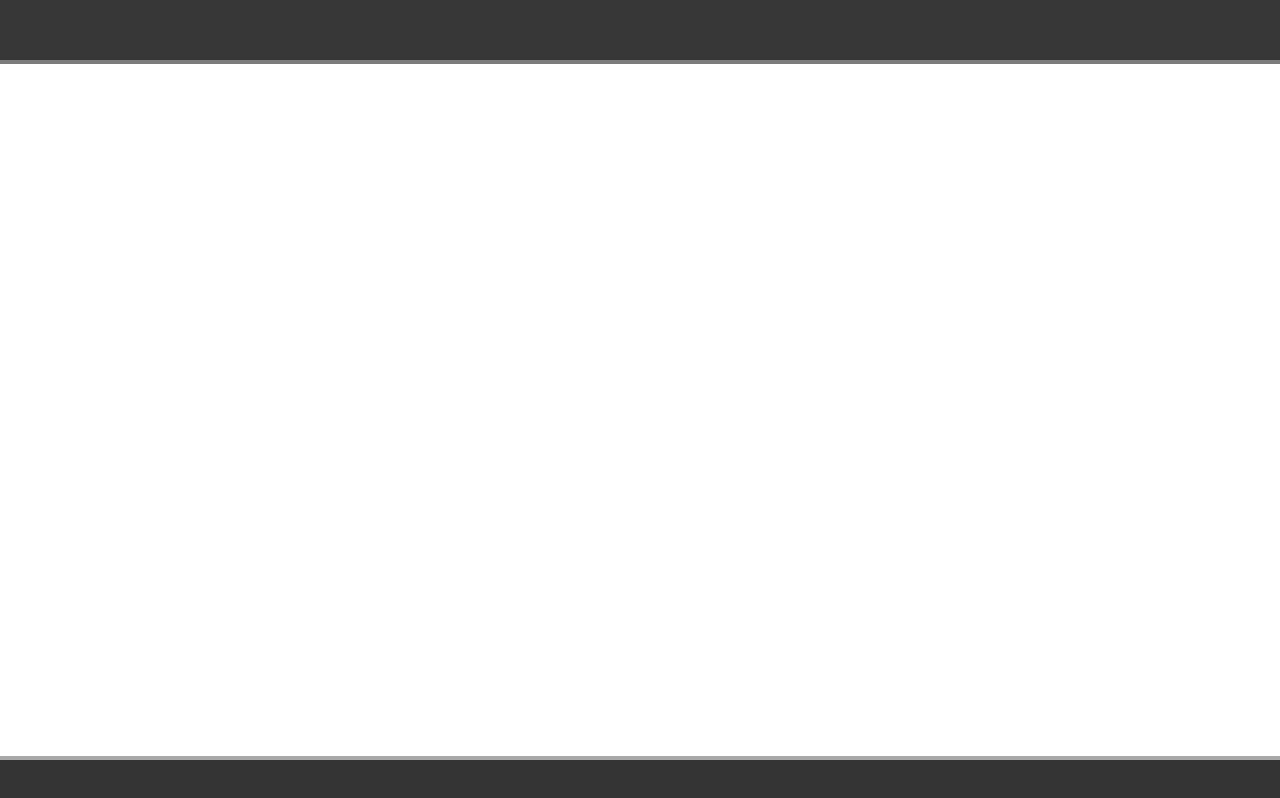
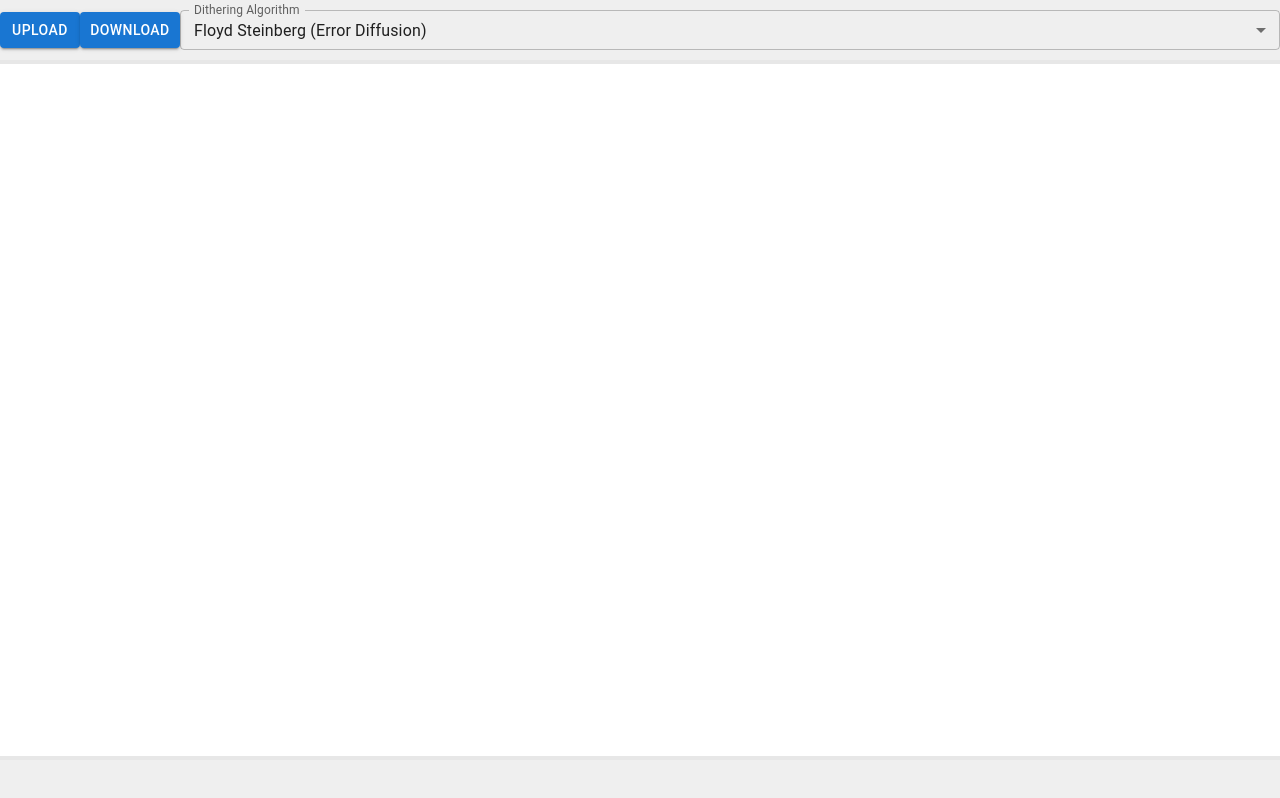
Before and after one commit to stephencz/dithering-web-app, a React (Create React App) app: page / in a window 1280 px wide. Built offline with nearby package versions, Linux system fonts and the light colour scheme.

Commit message:
Adding Material UI Components to the ToolBar.

```diff
--- a/package.json
+++ b/package.json
@@ -3,6 +3,9 @@
   "version": "0.1.0",
   "private": true,
   "dependencies": {
+    "@emotion/react": "^11.9.0",
+    "@emotion/styled": "^11.8.1",
+    "@mui/material": "^5.7.0",
     "@testing-library/jest-dom": "^5.16.4",
     "@testing-library/react": "^13.2.0",
     "@testing-library/user-event": "^13.5.0",
--- a/src/App.js
+++ b/src/App.js
@@ -1,16 +1,26 @@
 import React from 'react';
+import { useState } from 'react';
 
 import ToolBar from './components/ToolBar/ToolBar';
 import ImagePreview from './components/ImagePreview/ImagePreview';
 import InfoBar from './components/InfoBar/InfoBar';
 
 import './App.scss';
+import { DitheringOptions } from './Constants';
 
 const App = () => {
 
+  const [appState, setAppState] = useState({
+    originalImage: null,
+    renderedImage: null,
+    dither: DitheringOptions.FLOYD_STEINBERG,
+    quantize: null,
+    resize: null
+  });
+
   return (
     <div className="app">
-      <ToolBar />
+      <ToolBar appState={ appState} setAppState={ setAppState }/>
       <ImagePreview />
       <InfoBar />
     </div>
--- /dev/null
+++ b/src/Constants.js
@@ -0,0 +1,18 @@
+export const DitheringOptions = {
+  FLOYD_STEINBERG: "Floyd Steinberg (Error Diffusion)",
+  STUCKI: "Stucki (Error Diffusion)",
+  BURKES: "Burkes (Error Diffusion)",
+  BAYER: "Bayer (Ordered)",
+  VOID_AND_CLUSTER: "Void and Cluster (Ordered)",
+  HALFTONE: "Halftone",
+  THRESHOLD: "Threshold",
+  RANDOM: "Random"
+}
+
+export const QuantizationOptions = {
+
+}
+
+export const ResizeOptions = {
+
+}
--- /dev/null
+++ b/src/colors.scss
@@ -0,0 +1,2 @@
+$color-ui-bg: #efefef;
+$color-ui-border: #e7e7e7;
--- a/src/components/ImagePreview/ImagePreview.js
+++ b/src/components/ImagePreview/ImagePreview.js
@@ -1,6 +1,11 @@
 import React from "react";
 import "./ImagePreview.scss";
 
+/**
+ * The ImagePreview component displays a live preview
+ * of the user's image with their selected effects applied
+ * to it.
+ */
 const ImagePreview = (props) => {
 
   return (
--- a/src/components/ImagePreview/ImagePreview.scss
+++ b/src/components/ImagePreview/ImagePreview.scss
@@ -1,4 +1,5 @@
 .image-preview-wrapper
 {
   flex-grow: 1;
+  z-index:  -1;
 }
--- a/src/components/InfoBar/InfoBar.js
+++ b/src/components/InfoBar/InfoBar.js
@@ -1,6 +1,11 @@
 import React from "react";
 import "./InfoBar.scss";
 
+/**
+ * The InfoBar component provides the user with information
+ * about the image they are manipulating such as its size,
+ * format, and more.
+ */
 const InfoBar = (props) => {
 
   return (
--- a/src/components/InfoBar/InfoBar.scss
+++ b/src/components/InfoBar/InfoBar.scss
@@ -1,7 +1,9 @@
+@import '../../colors.scss';
+
 .infobar-wrapper
 {
-  border-top: 4px solid #a8a8a8;
-  background-color: #343434;
+  border-top: 4px solid $color-ui-border;
+  background-color: $color-ui-bg;
 
   height: 40px;
   width: 100%;
--- a/src/components/ToolBar/ToolBar.js
+++ b/src/components/ToolBar/ToolBar.js
@@ -1,12 +1,55 @@
 import React from "react";
+import { Button } from "@mui/material";
+import { FormControl, InputLabel, Select, MenuItem } from "@mui/material";
+import { DitheringOptions } from "../../Constants";
 import "./ToolBar.scss";
 
-const ToolBar = () => {
+/**
+ * The ToolBar component is the part of the application that
+ * the user does the bulk of their interaction with. It provides
+ * an interface for loading an image, applying the different effects
+ * to it, and downloading the final product.
+ *
+ * The view includes image panning and zooming.
+ */
+const ToolBar = (props) => {
+
+  const handleDitheringAlgorithmChange = (event) => {
+    props.setAppState({
+      ...props.appState,
+      dither: event.target.value
+    });
+  }
+
+  const generateDitheringAlgorithmSelectMenuItems = () => {
+
+    let menuItems = []
+
+    for(const [key, value] of Object.entries(DitheringOptions)) {
+      menuItems = [...menuItems, <MenuItem key={key} value={value}>{ value }</MenuItem>]
+    }
+
+    return menuItems;
+  }
 
   return (
     <div className="toolbar-wrapper">
       <div className="toolbar">
-
+        <Button variant="contained">Upload</Button>
+        <Button variant="contained">Download</Button>
+        <FormControl fullWidth>
+          <InputLabel id="dithering-algorithm-select-label">Dithering Algorithm</InputLabel>
+          <Select
+            labelId="dithering-algorithm-select-label"
+            id="dithering-algorithm-select"
+            value={ props.appState.dither }
+            label="Dithering Algorithm"
+            size="small"
+            onChange={ handleDitheringAlgorithmChange }
+          >
+            { generateDitheringAlgorithmSelectMenuItems() }
+          </Select>
+        </FormControl>
       </div>
     </div>
   )
--- a/src/components/ToolBar/ToolBar.scss
+++ b/src/components/ToolBar/ToolBar.scss
@@ -1,7 +1,9 @@
+@import '../../colors.scss';
+
 .toolbar-wrapper
 {
-  border-bottom: 4px solid #7c7c7c;
-  background-color: #373737;
+  border-bottom: 4px solid $color-ui-border;
+  background-color: $color-ui-bg;
 
   width: 100%;
   height: 60px;
@@ -11,5 +13,15 @@
 
 .toolbar-wrapper .toolbar
 {
+  display: flex;
+  flex-direction: row;
+  justify-content: left;
+  align-items: center;
+  align-content: center;
 
+  padding-top: 10px;
 }
+
+.toolbar-wrapper .toolbar .MuiOutlinedInput-root
+{
+}
```
Also changed, not shown: 1 other file (tests, documents, lock files or other folders).
